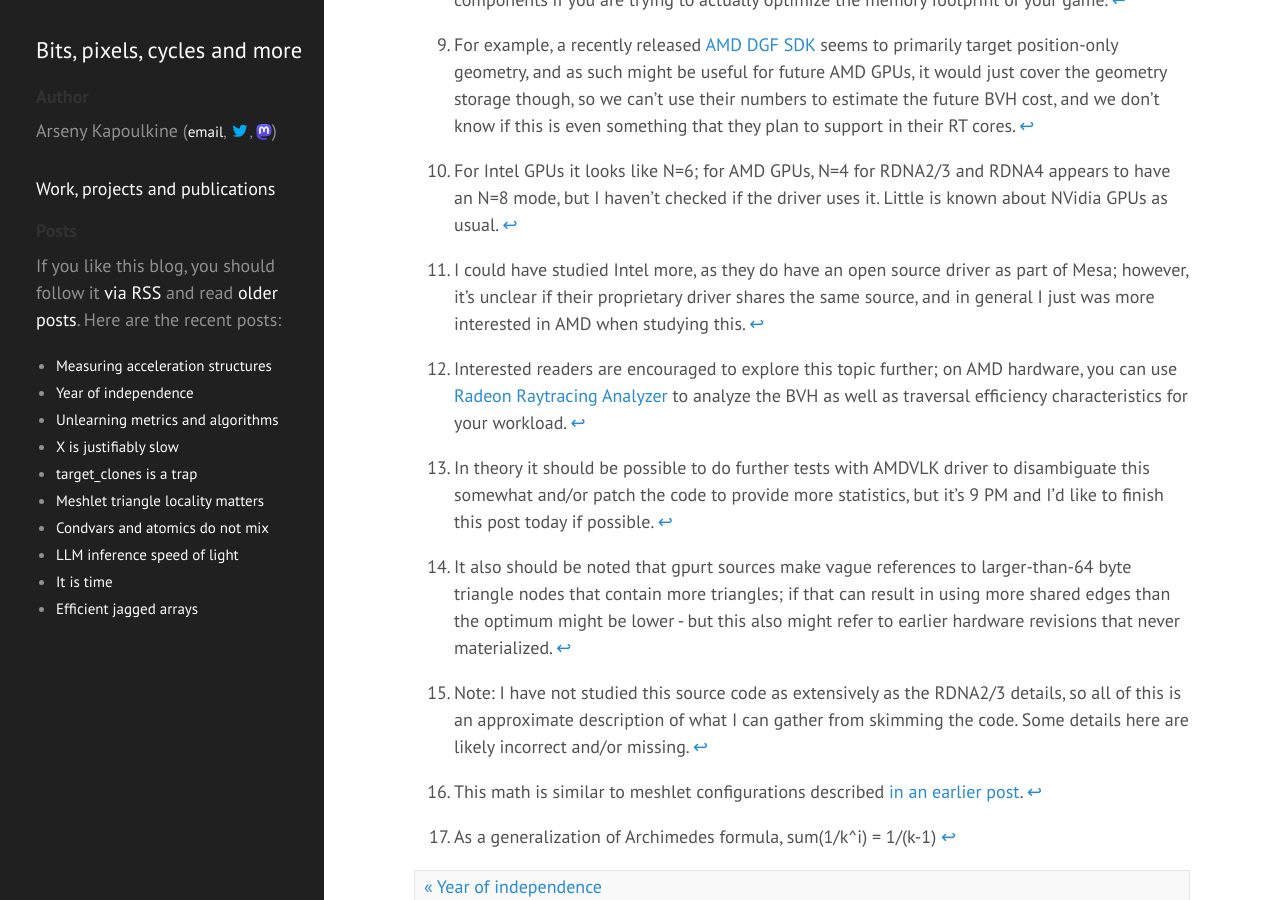
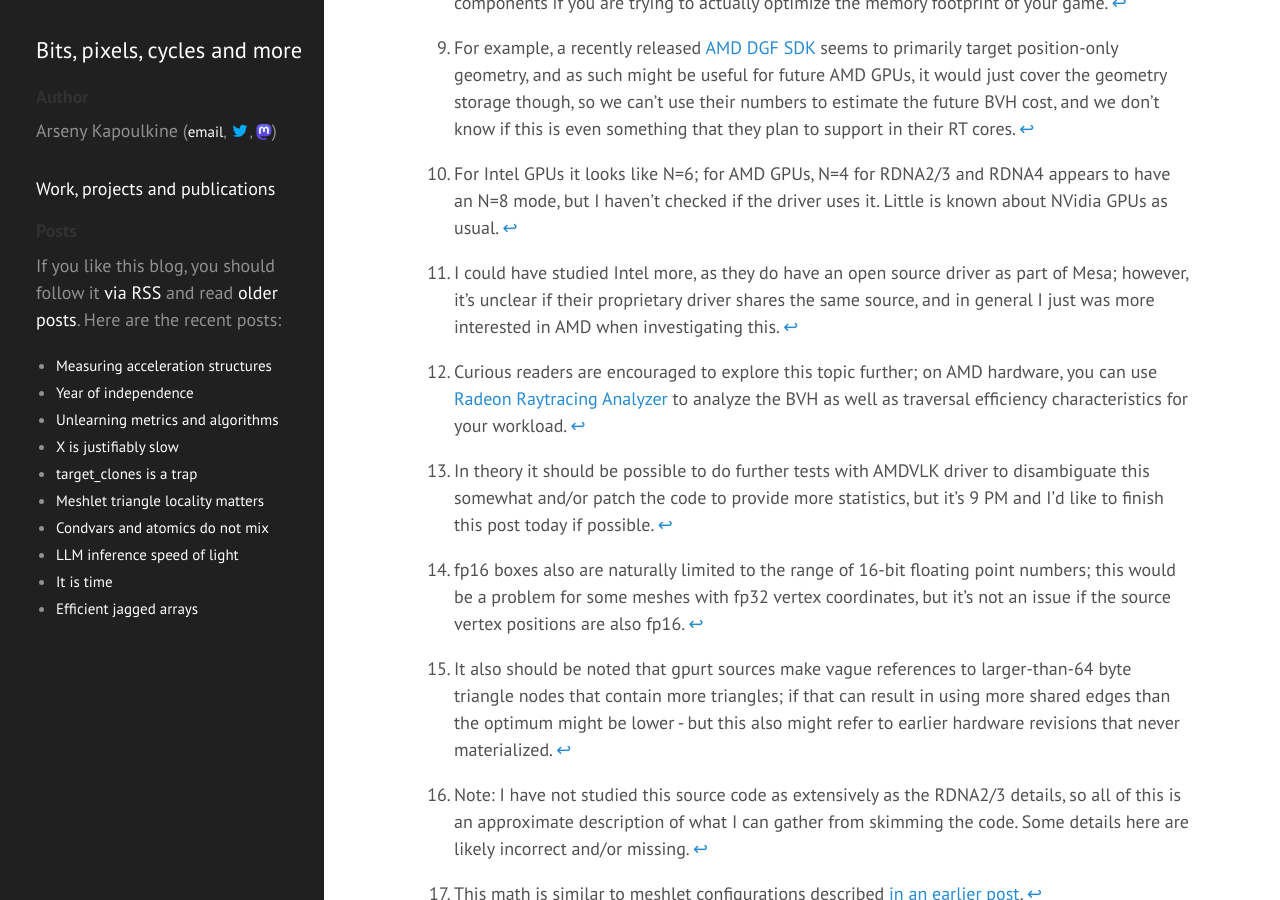
Before and after one commit to zeux/zeux.github.io, a Jekyll site: the page built from _posts/2025-03-31-measuring-acceleration-structures.md, in a window 1280 px wide and 900 px high, scrolled down 11473 px. Built offline with Jekyll 4.4.1, drawn with Linux system fonts in a browser that asks for light colours; some of the changed text lies outside the part shown.

Commit message:
More tweaks, footnotes and edits

```diff
--- a/_posts/2025-03-31-measuring-acceleration-structures.md
+++ b/_posts/2025-03-31-measuring-acceleration-structures.md
@@ -46,7 +46,7 @@
 
 Now, this table presents each BLAS memory consumption as a function of the GPU - it's clear that there's some effect of the GPU generation on the memory consumption[^3]. However, another important contributing factor is the software, or more specifically the driver. For AMD, we can compare the results of the various driver releases during the last year, as well as an alternative driver, [radv](https://docs.mesa3d.org/drivers/radv.html)[^4], on the same GPU - Radeon 7900 GRE:
 
-| Driver           | BLAS size | Bytes/triangle |
+| Driver (RDNA3)   | BLAS size | Bytes/triangle |
 | ---------------- | --------- | -------------- |
 | AMDVLK 2024.Q3   | 155 MB    | 88.4           |
 | AMDVLK 2024.Q4   | 105 MB    | 59.9           |
@@ -65,7 +65,7 @@
 
 The index buffer is your usual 32-bit or 16-bit data you would expect to see in rasterization; however, in most or maybe all cases, the index buffer is just a way to communicate your geometry to the driver - unlike rasterization, where [efficiency of your index and vertex buffers is critical](https://github.com/zeux/meshoptimizer),  here the drivers would typically build the acceleration structure without regard to explicit indexing information.
 
-A flat triangle position list, then, would take 6 bytes per triangle corner * 3 corners per triangle * 1.754M triangles = 31.5 MB. This is not the most memory efficient storage: this scene uses 1.672M unique vertices, so using a 16-bit index buffer would require ~10 MB for vertex positions and ~10.5 MB for indices, and some meshlet compression schemes can go below that[^9]; but regardless, our baseline for a not-very-efficient geometry storage can be in the neighborhood of 31.5 MB, or 18 bytes per triangle. Impressively, NV driver comes close to this raw number.
+A flat triangle position list, then, would take 6 bytes per triangle corner * 3 corners per triangle * 1.754M triangles = 31.5 MB. This is not the most memory efficient storage: this scene uses 1.672M unique vertices, so using a 16-bit index buffer would require ~10 MB for vertex positions and ~10.5 MB for indices, and some meshlet compression schemes can go below that[^9]; but regardless, our baseline for a not-very-efficient geometry storage can be in the neighborhood of 20-30 MB, or up to 18 bytes per triangle. Impressively, NV driver comes close to this raw number.
 
 A flat triangle list is not useful - the driver needs to build the acceleration structure that can be used to efficiently trace rays against. These structures are usually called "BVH" - [bounding volume hierarchy](https://en.wikipedia.org/wiki/Bounding_volume_hierarchy) - and represent a tree with a low branching factor where the intermediate nodes are defined as bounding boxes, and the leaf nodes store triangles. We will go over specific examples of this in the next section.
 
@@ -241,10 +241,11 @@
 [^8]: Note that all of these numbers are *not* using NVidia's latest clustered acceleration structures aka "mega geometry"; this is a subject for another post, but it doesn't affect the analysis drastically.
 [^9]: For example, a recently released [AMD DGF SDK](https://github.com/GPUOpen-LibrariesAndSDKs/DGF-SDK/) seems to primarily target position-only geometry, and as such might be useful for future AMD GPUs, it would just cover the geometry storage though, so we can't use their numbers to estimate the future BVH cost, and we don't know if this is even something that they plan to support in their RT cores.
 [^10]: For Intel GPUs it looks like N=6; for AMD GPUs, N=4 for RDNA2/3 and RDNA4 appears to have an N=8 mode, but I haven't checked if the driver uses it. Little is known about NVidia GPUs as usual.
-[^11]: I could have studied Intel more, as they do have an open source driver as part of Mesa; however, it's unclear if their proprietary driver shares the same source, and in general I just was more interested in AMD when studying this.
-[^12]: Interested readers are encouraged to explore this topic further; on AMD hardware, you can use [Radeon Raytracing Analyzer](https://gpuopen.com/radeon-raytracing-analyzer/) to analyze the BVH as well as traversal efficiency characteristics for your workload.
+[^11]: I could have studied Intel more, as they do have an open source driver as part of Mesa; however, it's unclear if their proprietary driver shares the same source, and in general I just was more interested in AMD when investigating this.
+[^12]: Curious readers are encouraged to explore this topic further; on AMD hardware, you can use [Radeon Raytracing Analyzer](https://gpuopen.com/radeon-raytracing-analyzer/) to analyze the BVH as well as traversal efficiency characteristics for your workload.
 [^13]: It also should be noted that gpurt sources make vague references to larger-than-64 byte triangle nodes that contain more triangles; if that can result in using more shared edges than the optimum might be lower - but this also might refer to earlier hardware revisions that never materialized.
 [^14]: In theory it should be possible to do further tests with AMDVLK driver to disambiguate this somewhat and/or patch the code to provide more statistics, but it's 9 PM and I'd like to finish this post today if possible.
 [^15]: Note: I have not studied this source code as extensively as the RDNA2/3 details, so all of this is an approximate description of what I can gather from skimming the code. Some details here are likely incorrect and/or missing.
 [^16]: This math is similar to meshlet configurations described [in an earlier post](/2023/01/16/meshlet-size-tradeoffs/).
 [^17]: As a generalization of Archimedes formula, sum(1/k^i) = 1/(k-1)
+[^18]: fp16 boxes also are naturally limited to the range of 16-bit floating point numbers; this would be a problem for some meshes with fp32 vertex coordinates, but it's not an issue if the source vertex positions are also fp16.
```
Also changed, not shown: other parts of _posts/2025-03-31-measuring-acceleration-structures.md (+5 -5 lines).
